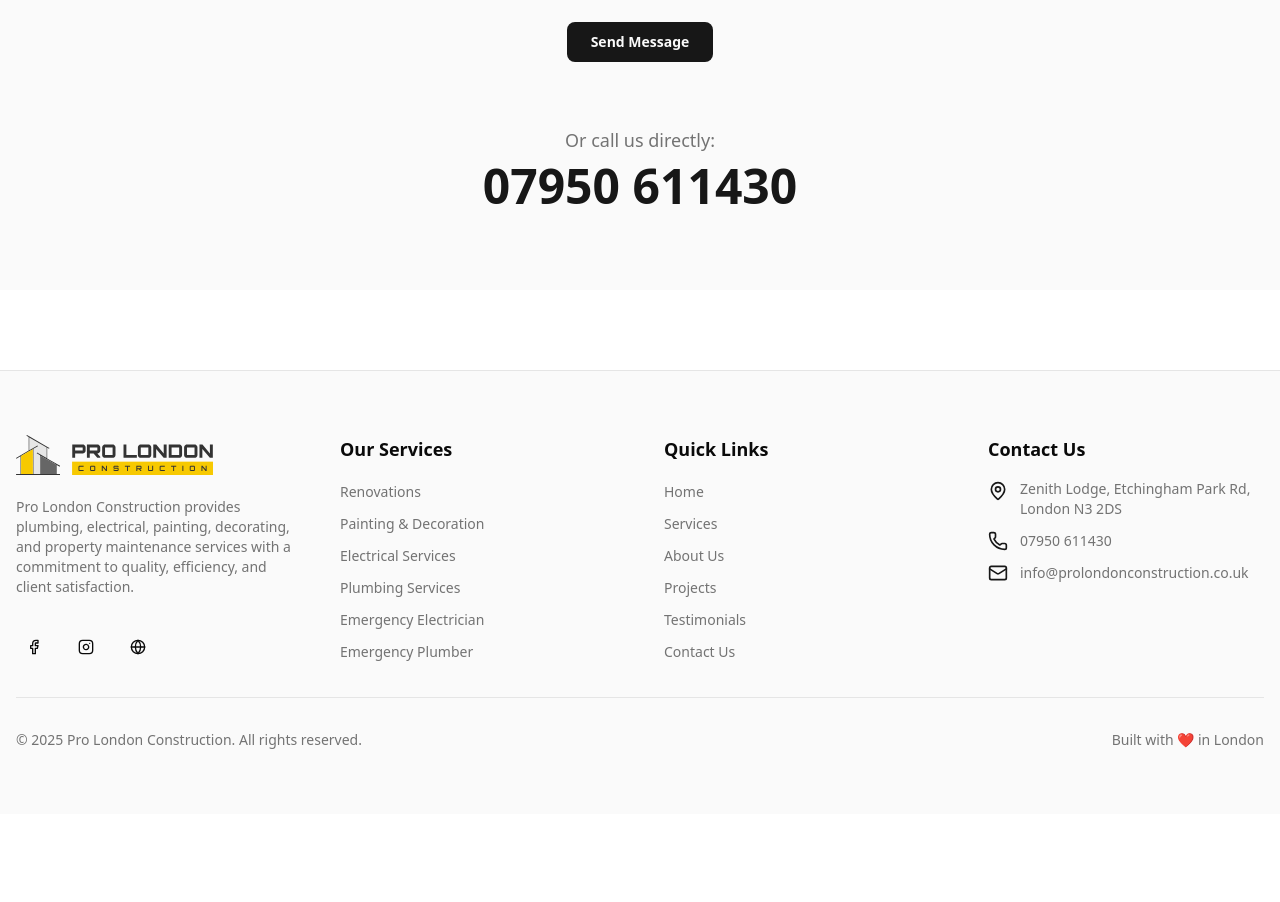
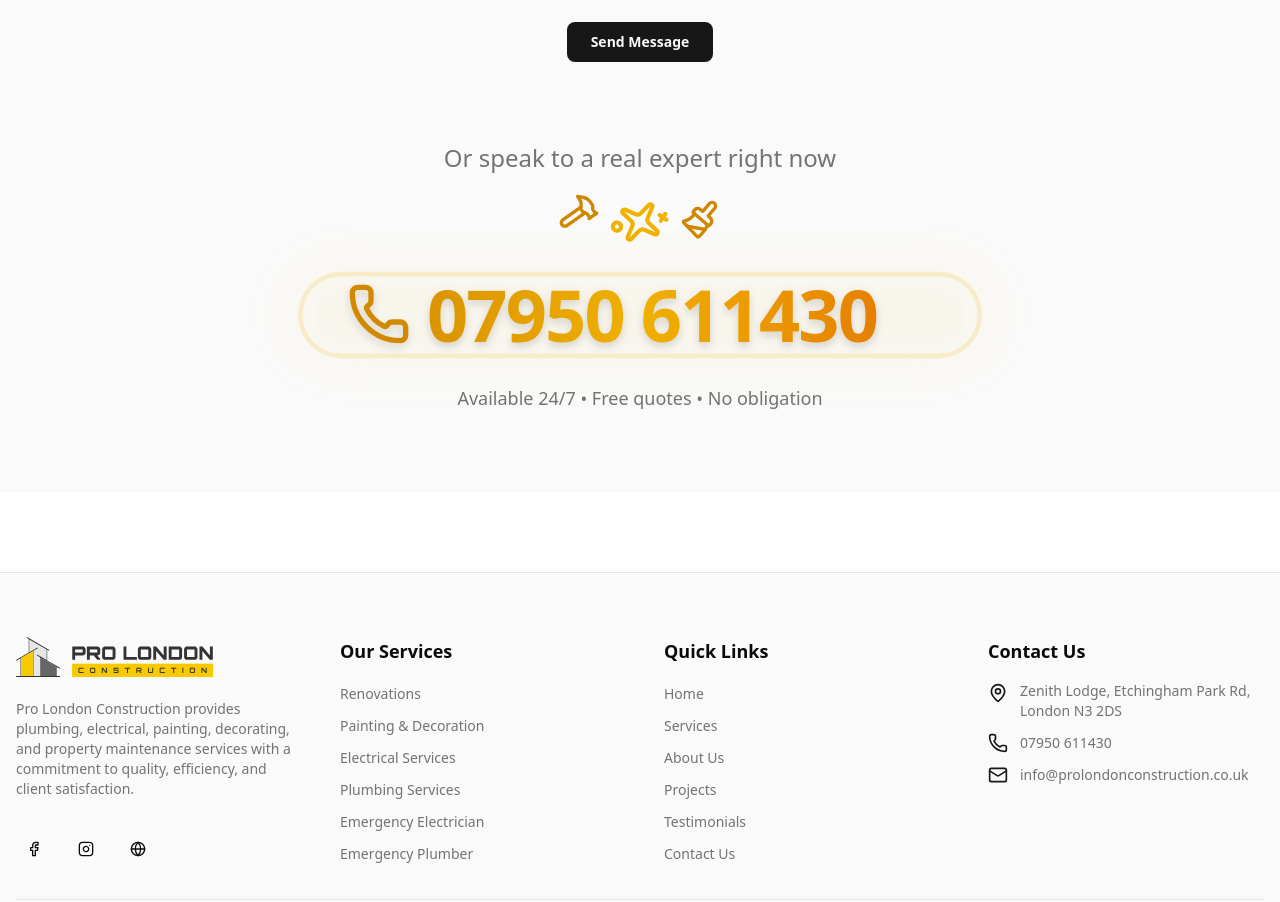
Before and after one commit to niiima/pro-construction, a Next.js app: page / in a window 1280 px wide. Shown: the part 4040-4942 px from the top of the page. Before the commit the page ends 4854 px from the top, so only its background shows below. Built offline with nearby package versions, Linux system fonts and the light colour scheme.

Commit message:
Add new animation on contact form

```diff
--- a/components/ContactForm.tsx
+++ b/components/ContactForm.tsx
@@ -6,6 +6,8 @@
 import { useForm } from "react-hook-form";
 import { zodResolver } from "@hookform/resolvers/zod";
 import * as z from "zod";
+import { motion } from "framer-motion";
+import { Phone, Hammer, Paintbrush, Sparkles, ArrowRight } from "lucide-react";
 import {
     Form,
     FormControl,
@@ -121,15 +123,136 @@
                     </form>
                 </Form>
 
-                <div className="mt-16">
-                    <p className="text-lg text-muted-foreground mb-2">Or call us directly:</p>
-                    <a
-                        href="tel:07950611430"
-                        className="text-4xl md:text-5xl font-bold text-primary hover:underline transition-all"
-                    >
-                        07950 611430
-                    </a>
-                </div>
+                <motion.div
+                    initial={{ opacity: 0, y: 30 }}
+                    whileInView={{ opacity: 1, y: 0 }}
+                    viewport={{ once: true }}
+                    transition={{ duration: 0.8, delay: 0.3 }}
+                    className="mt-20 relative"
+                >
+                    <div className="text-center">
+                        <motion.p
+                            initial={{ opacity: 0 }}
+                            whileInView={{ opacity: 1 }}
+                            viewport={{ once: true }}
+                            transition={{ delay: 0.5 }}
+                            className="text-xl md:text-2xl text-muted-foreground mb-6 font-medium"
+                        >
+                            Or speak to a real expert right now
+                        </motion.p>
+
+                        {/* Animated Building Construction Icons */}
+                        <div className="flex justify-center items-center gap-4 mb-8 flex-wrap">
+                            <motion.div
+                                animate={{
+                                    y: [0, -12, 0],
+                                    rotate: [0, -10, 10, 0],
+                                }}
+                                transition={{
+                                    duration: 4,
+                                    repeat: Infinity,
+                                    ease: "easeInOut",
+                                }}
+                            >
+                                <Hammer className="h-10 w-10 text-yellow-600" />
+                            </motion.div>
+
+                            <motion.div
+                                animate={{
+                                    rotate: [0, 360],
+                                    scale: [1, 1.2, 1],
+                                }}
+                                transition={{
+                                    duration: 6,
+                                    repeat: Infinity,
+                                    ease: "linear",
+                                }}
+                            >
+                                <Sparkles className="h-12 w-12 text-yellow-500" />
+                            </motion.div>
+
+                            <motion.div
+                                animate={{
+                                    y: [0, -15, 0],
+                                    rotate: [0, 15, -15, 0],
+                                }}
+                                transition={{
+                                    duration: 3.5,
+                                    repeat: Infinity,
+                                    ease: "easeInOut",
+                                }}
+                            >
+                                <Paintbrush className="h-10 w-10 text-yellow-600" />
+                            </motion.div>
+                        </div>
+
+                        {/* Epic Phone Number Reveal */}
+                        <motion.div
+                            className="relative inline-block"
+                            initial={{ scale: 0.8, opacity: 0 }}
+                            whileInView={{ scale: 1, opacity: 1 }}
+                            viewport={{ once: true }}
+                            transition={{ duration: 0.8, delay: 0.8, type: "spring", stiffness: 100 }}
+                        >
+                            <motion.a
+                                href="tel:07950611430"
+                                className="group relative inline-flex items-center gap-4 text-5xl md:text-6xl lg:text-7xl font-black tracking-tight
+                   bg-gradient-to-r from-yellow-600 via-yellow-500 to-amber-600 bg-clip-text text-transparent
+                   drop-shadow-lg"
+                                whileHover={{ scale: 1.05 }}
+                                whileTap={{ scale: 0.95 }}
+                            >
+                                <Phone className="h-12 w-12 md:h-16 md:w-16 text-yellow-600 group-hover:animate-pulse" />
+
+                                <motion.span
+                                    initial={{ opacity: 0, x: -50 }}
+                                    whileInView={{ opacity: 1, x: 0 }}
+                                    transition={{ duration: 0.8, delay: 1 }}
+                                >
+                                    07950 611430
+                                </motion.span>
+
+                                <motion.div
+                                    className="absolute -inset-2 bg-yellow-500/20 rounded-full blur-xl"
+                                    animate={{
+                                        scale: [1, 1.3, 1],
+                                        opacity: [0.4, 0.2, 0.4],
+                                    }}
+                                    transition={{
+                                        duration: 2,
+                                        repeat: Infinity,
+                                        ease: "easeInOut",
+                                    }}
+                                />
+
+                                <ArrowRight className="h-10 w-10 text-yellow-600 opacity-0 group-hover:opacity-100 transition-opacity" />
+                            </motion.a>
+
+                            {/* Pulsing ring effect */}
+                            <motion.div
+                                className="absolute inset-0 rounded-full border-4 border-yellow-500/50"
+                                animate={{
+                                    scale: [1, 1.4],
+                                    opacity: [0.6, 0],
+                                }}
+                                transition={{
+                                    duration: 2,
+                                    repeat: Infinity,
+                                    ease: "easeOut",
+                                }}
+                            />
+                        </motion.div>
+
+                        <motion.p
+                            initial={{ opacity: 0 }}
+                            whileInView={{ opacity: 1 }}
+                            transition={{ delay: 1.4 }}
+                            className="mt-8 text-lg text-muted-foreground font-medium"
+                        >
+                            Available 24/7 • Free quotes • No obligation
+                        </motion.p>
+                    </div>
+                </motion.div>
             </div>
         </section>
     );
```
